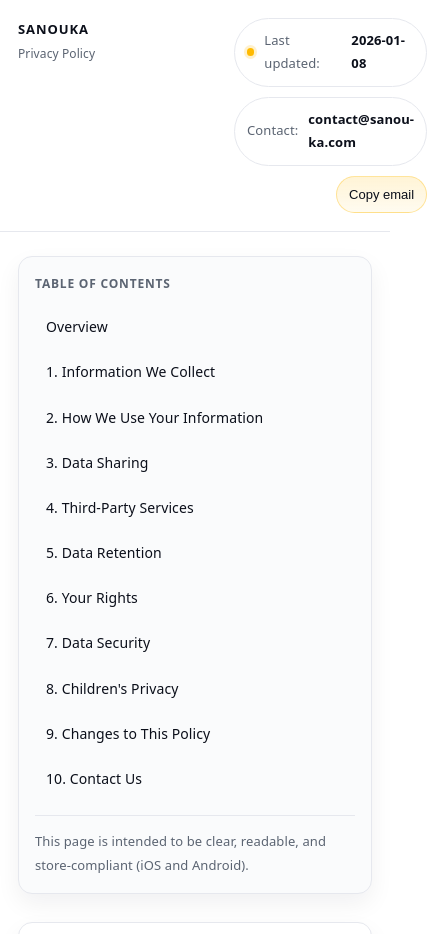
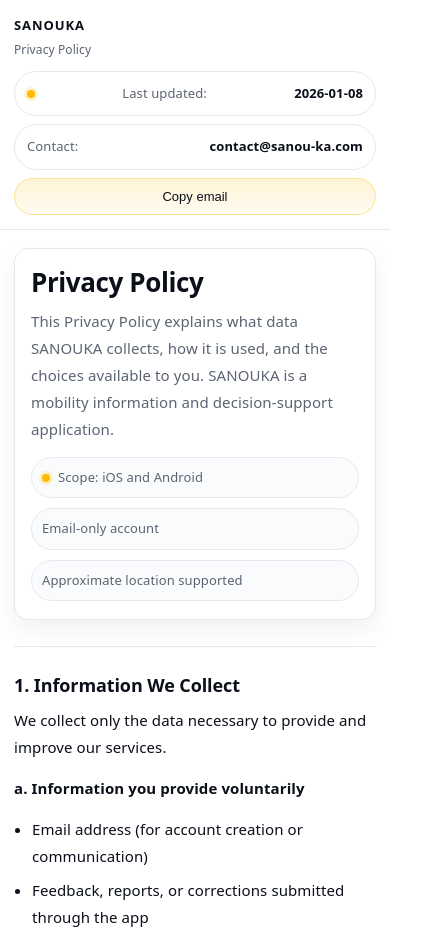
Before and after one commit to idmthepapyrus/SANOUKA-Privacy-Policy, a plain HTML site: page index.html in a window 390 px wide. Shown: the top 934 px of the page, 427 px wide, since content can reach past the window. Drawn offline with Linux system fonts and the light colour scheme.

Commit message:
Enhance responsiveness for mobile and tablet devices
Added mobile and tablet improvements for better responsiveness.

```diff
--- a/index.html
+++ b/index.html
@@ -162,7 +162,6 @@
       box-shadow: 0 0 0 4px rgba(255,186,0,0.16);
       border-color: rgba(255,186,0,0.25);
     }
-    /* Remove selection highlight look */
     .toc a:active{background: transparent}
 
     .toc .note{
@@ -256,6 +255,99 @@
     }
 
     [id] { scroll-margin-top: 18px; }
+
+    /* ----------------------------- */
+    /* Mobile + tablet improvements  */
+    /* ----------------------------- */
+
+    /* Mobile improvements */
+    @media (max-width: 640px){
+      .top-inner{
+        padding: 14px 14px;
+        flex-direction: column;
+        align-items: flex-start;
+        gap: 10px;
+      }
+
+      .brand{
+        min-width: 0;
+      }
+
+      .top-actions{
+        width: 100%;
+        justify-content: flex-start;
+        gap: 8px;
+      }
+
+      .pill{
+        width: 100%;
+        justify-content: space-between;
+      }
+
+      .btn{
+        width: 100%;
+        text-align: center;
+      }
+
+      .wrap{
+        padding: 18px 14px 60px;
+      }
+
+      .grid{
+        grid-template-columns: 1fr;
+        gap: 16px;
+      }
+
+      /* Put TOC after hero on mobile for readability */
+      .toc{
+        order: 2;
+        position: static;
+        padding: 14px;
+      }
+      .content{
+        order: 1;
+      }
+
+      .toc a{
+        padding: 8px 8px;
+        font-size: 13px;
+      }
+
+      .hero{
+        padding: 18px 16px;
+      }
+      .hero h1{
+        font-size: 26px;
+      }
+
+      .section h2{
+        font-size: 18px;
+      }
+
+      .tag{
+        width: 100%;
+        justify-content: flex-start;
+      }
+
+      /* Prevent horizontal overflow from long emails/links */
+      a, strong, p, li{
+        overflow-wrap: anywhere;
+        word-break: break-word;
+      }
+    }
+
+    /* Tablet improvements */
+    @media (min-width: 641px) and (max-width: 980px){
+      .top-inner{
+        padding: 16px 16px;
+      }
+      .wrap{
+        padding: 22px 16px 70px;
+      }
+      .hero h1{
+        font-size: 30px;
+      }
+    }
   </style>
 </head>
 
```
